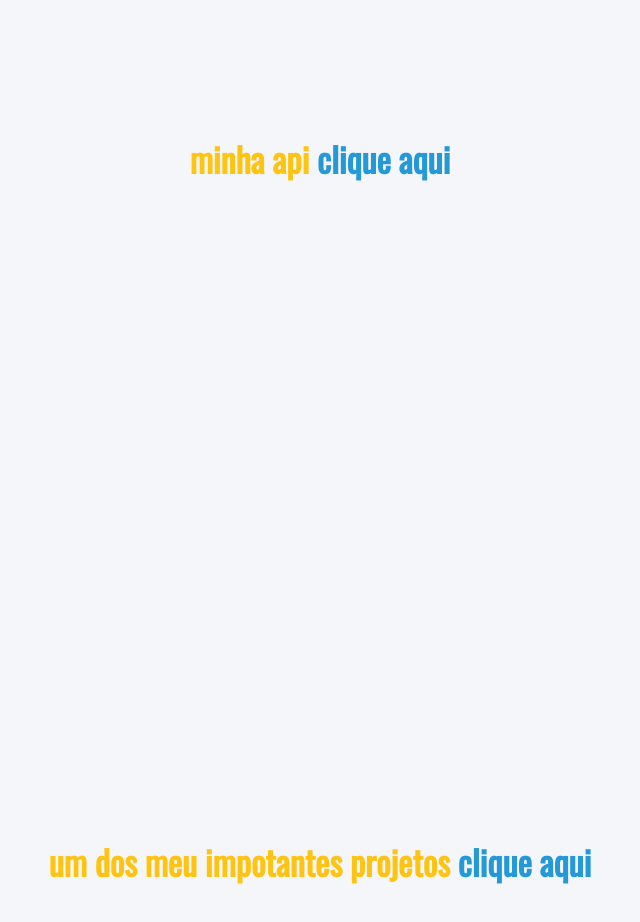
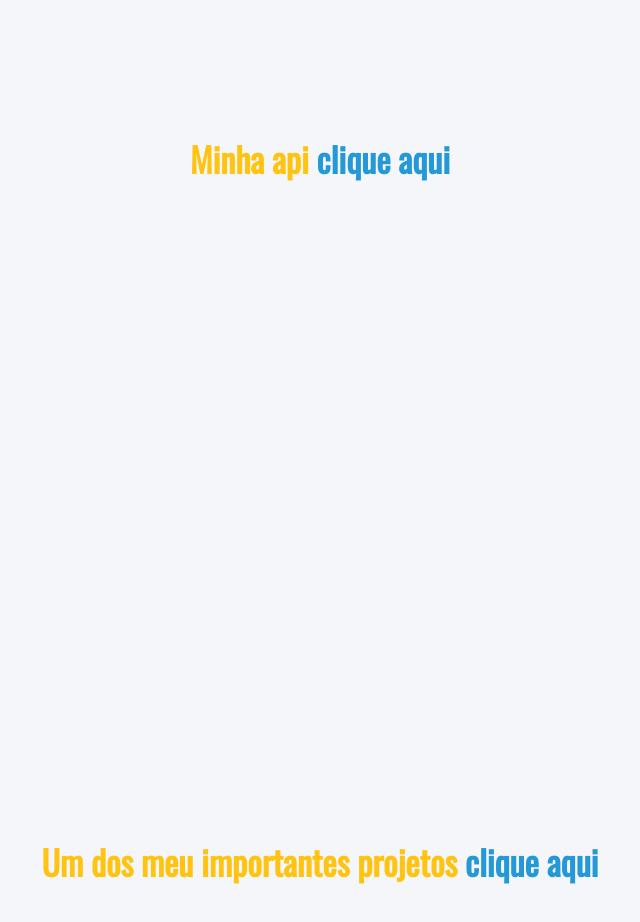
Before and after one commit to Luiz-HSSD/Luiz-HSSD.github.io, a plain HTML site: page index.html in a window 1280 px wide. Shown: the part 2280-3202 px from the top of the page, without its empty margins (320-960 px from the left). Drawn offline with nearby package versions, Linux system fonts and the light colour scheme.

Commit message:
Update index

```diff
--- a/index.html
+++ b/index.html
@@ -53,19 +53,18 @@
     </div>
 
     <div id="gitea" class="paginaConteudo">
-        <h1 class="titulo">meu gerenciador de versionamento Gitea <a href="http://www.luiz-dev.com.br:3000" target="_blank">clique aqui</a></h1>
+        <h1 class="titulo">Meu gerenciador de versionamento Gitea <a href="http://www.luiz-dev.com.br:3000" target="_blank">clique aqui</a></h1>
     </div>
 
     <div id="apiLuiz" class="paginaConteudo">
-        <h1 class="titulo">minha api <a href="http://www.luiz-dev.com.br:40"  target="_blank">clique aqui</a></h1>
+        <h1 class="titulo">Minha api <a href="http://api.luiz-dev.com.br"  target="_blank">clique aqui</a></h1>
     </div>
 
 
     <div id="lesPassagens" class="paginaConteudo">
-        <h1 class="titulo">um dos meu impotantes projetos  <a href="http://www.luiz-dev.com.br:3000/Gondor/LES_passagens_areas"  target="_blank">clique aqui</a></h1>
+        <h1 class="titulo">Um dos meu importantes projetos  <a href="http://www.luiz-dev.com.br:3000/Gondor/LES_passagens_areas"  target="_blank">clique aqui</a></h1>
     </div>
     <script>
-        // ...
         var arrayHash = document.location.href.split("#");
         if(arrayHash.length > 0)
         {
```
